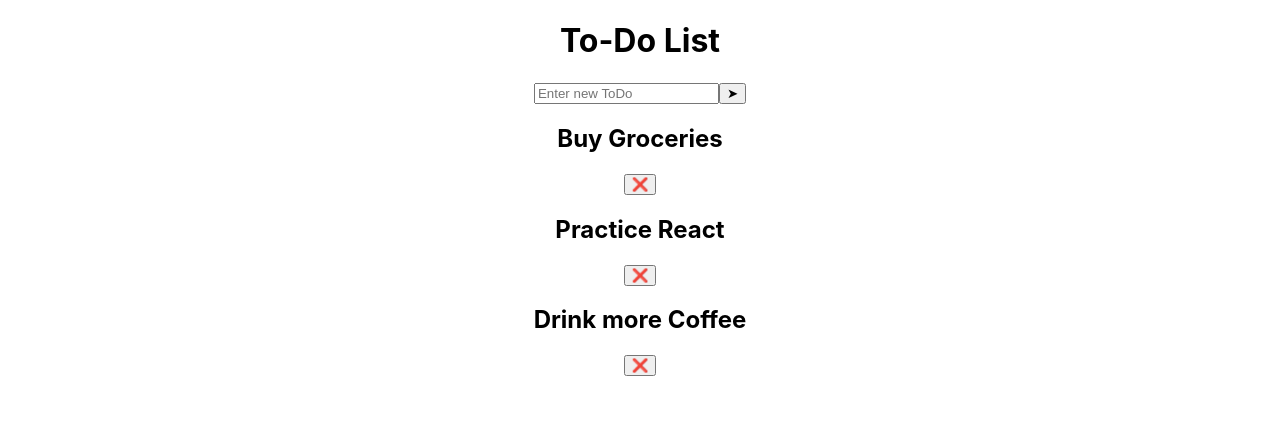
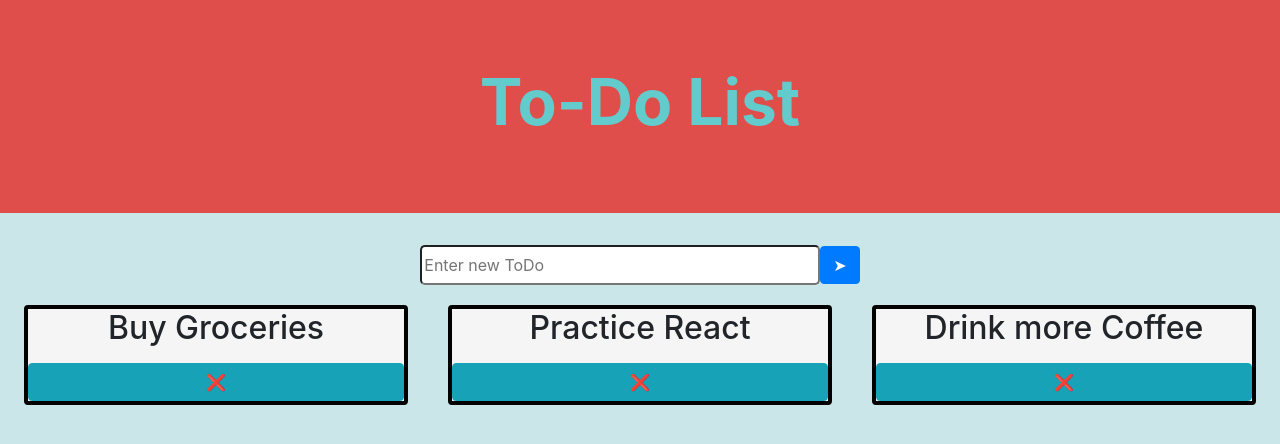
Before and after one commit to JamesRexMiller4/react-redux-hooks, a React (Create React App) app: page / in a window 1280 px wide. Shown: the top 444 px of the page. Built offline with nearby package versions, Linux system fonts and the light colour scheme.

Commit message:
Add stylings to components with bootstrap and sass

```diff
--- a/package.json
+++ b/package.json
@@ -7,10 +7,12 @@
     "@testing-library/react": "^9.4.0",
     "@testing-library/user-event": "^7.2.1",
     "bootstrap": "^4.4.1",
+    "node-sass": "^4.13.0",
     "react": "^16.12.0",
     "react-bootstrap": "^1.0.0-beta.16",
     "react-dom": "^16.12.0",
-    "react-scripts": "3.3.0"
+    "react-scripts": "3.3.0",
+    "sass": "^1.24.0"
   },
   "scripts": {
     "start": "react-scripts start",
--- a/src/App.css
+++ b/src/App.css
@@ -1,5 +1,9 @@
 .App {
   text-align: center;
+  box-sizing: border-box;
+  margin: 0;
+  background-color: rgb(203, 230, 233);
+  height: 100vh;
 }
 
 .App-logo {
--- a/src/App.js
+++ b/src/App.js
@@ -1,7 +1,8 @@
 import React, {Component} from 'react';
 import './App.css';
+import 'bootstrap/dist/css/bootstrap.min.css';
 import Header from './components/Header/Header';
-import Form from './components/Form/Form';
+import FormBar from './components/Form/Form';
 import ToDoContainer from './components/ToDoContainer/ToDoContainer'
 
 class App extends Component {
@@ -22,7 +23,7 @@ class App extends Component {
     return (
       <body className="App">
         <Header />
-        <Form updateTodo={this.updateTodo}/>
+        <FormBar updateTodo={this.updateTodo}/>
         <ToDoContainer todos={this.state.todos}/>
       </body>
     );
--- a/src/components/Form/Form.js
+++ b/src/components/Form/Form.js
@@ -1,4 +1,6 @@
 import React, { Component } from 'react';
+import './Form.scss';
+import Button from 'react-bootstrap/Button';
 
 class Form extends Component {
   constructor(props) {
@@ -23,10 +25,10 @@ class Form extends Component {
 
   render() {
     return(
-      <form>
-        <input id='input' type='text' name='todo' placeholder='Enter new ToDo' onChange={this.handleChange}>
+      <form className='form'>
+        <input id='input' className='todo-input' type='text' name='todo' placeholder='Enter new ToDo' onChange={this.handleChange}>
         </input>
-        <button id='button' type='button' onClick={(e) => this.handleSubmit(e)}>➤</button>
+        <Button id='button' variant='primary' type='button' onClick={(e) => this.handleSubmit(e)}>➤</Button>
       </form>
     )
   }
--- a/src/components/Form/Form.scss
+++ b/src/components/Form/Form.scss
@@ -0,0 +1,12 @@
+.form {
+  display: flex;
+  justify-content: center;
+  align-items: center;
+  background-color: rgb(203, 230, 233);
+}
+
+.todo-input {
+  height: 40px;
+  width: 400px;
+  border-radius: 5px;
+}
--- a/src/components/Header/Header.js
+++ b/src/components/Header/Header.js
@@ -1,10 +1,12 @@
 import React from 'react';
+import './Header.scss';
+import Jumbotron from 'react-bootstrap/Jumbotron';
 
 const Header = () => {
   return(
-    <header className="header">
-        <h1>To-Do List</h1>
-      </header>
+    <Jumbotron fluid className='header'>
+      <h1>To-Do List</h1>
+    </Jumbotron>
   )
 }
 
--- a/src/components/Header/Header.scss
+++ b/src/components/Header/Header.scss
@@ -0,0 +1,8 @@
+  .header {
+  background-color: rgb(223, 78, 75);
+  h1 {
+    color: rgb(99, 203, 203);
+    font-size: 4rem;
+    font-weight: bolder;
+  }
+}
--- a/src/components/ToDoContainer/ToDoContainer.js
+++ b/src/components/ToDoContainer/ToDoContainer.js
@@ -1,12 +1,13 @@
 import React from 'react';
 import ToDoItem from '../ToDoItem/ToDoItem';
+import './ToDoContainer.scss';
 
 const ToDoContainer = ({todos}) => {
   const todoList = todos.map(todo => {
     return <ToDoItem text={todo} />
   })
   return (
-    <div>
+    <div className="todo-container">
       {todoList}
     </div>
   )
--- a/src/components/ToDoContainer/ToDoContainer.scss
+++ b/src/components/ToDoContainer/ToDoContainer.scss
@@ -0,0 +1,6 @@
+.todo-container {
+  display: flex;
+  flex-flow: row wrap;
+  justify-content: center;
+
+}
--- a/src/components/ToDoItem/ToDoItem.js
+++ b/src/components/ToDoItem/ToDoItem.js
@@ -1,11 +1,14 @@
 import React from 'react';
+import './ToDoItem.scss';
+import Card from 'react-bootstrap/Card';
+import Button from 'react-bootstrap/Button'
 
 const ToDoItem = ({text}) => {
   return (
-    <div>
-      <h2>{text}</h2>
-      <button>❌</button>
-    </div>
+    <Card className='todo-item-div'>
+      <h2 className='todo-item-title'>{text}</h2>
+      <Button variant="info" className="button">❌</Button>
+    </Card>
   )
 }
 
--- a/src/components/ToDoItem/ToDoItem.scss
+++ b/src/components/ToDoItem/ToDoItem.scss
@@ -0,0 +1,9 @@
+.todo-item-div {
+  display: flex;
+  justify-content: space-between;
+  width: 30%;
+  height: 100px;
+  background-color: whitesmoke;
+  border: 4px solid black;
+  margin: 20px;
+}
```
Also changed, not shown: 1 other file (tests, documents, lock files or other folders).
